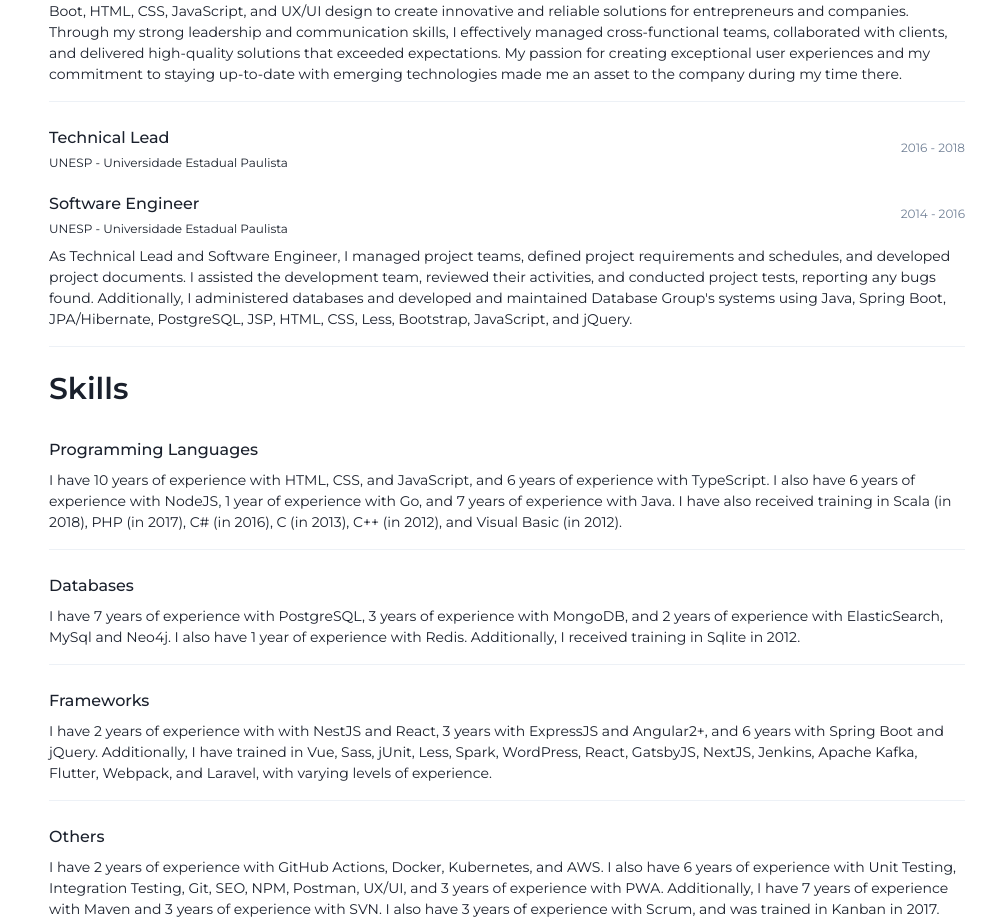
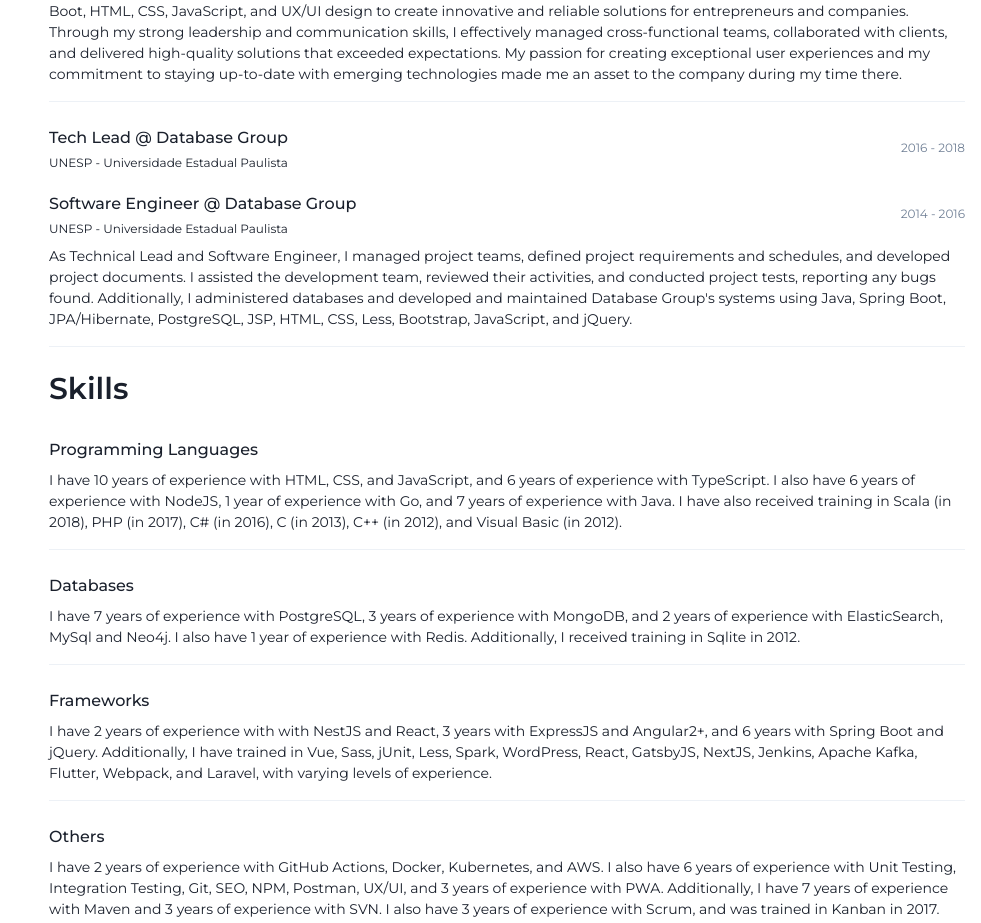
Before and after one commit to josecfreitas/my-cv, a Next.js app: page / in a window 1280 px wide. Shown: the part 1884-2807 px from the top of the page, without its empty margins (299-1280 px from the left). Built offline with nearby package versions, Linux system fonts and the light colour scheme.

Commit message:
update role at GBD

```diff
--- a/src/components/home/career.tsx
+++ b/src/components/home/career.tsx
@@ -127,13 +127,13 @@
         </Text>
       </CustomListItem>
       <CustomListItem
-        title="Technical Lead"
+        title="Tech Lead @ Database Group"
         label="UNESP - Universidade Estadual Paulista"
         href="https://www.grupogbd.com/PortalGBD/index"
         when="2016 - 2018"
       ></CustomListItem>
       <CustomListItem
-        title="Software Engineer"
+        title="Software Engineer @ Database Group"
         label="UNESP - Universidade Estadual Paulista"
         href="https://www.grupogbd.com/PortalGBD/index"
         when="2014 - 2016"
```
